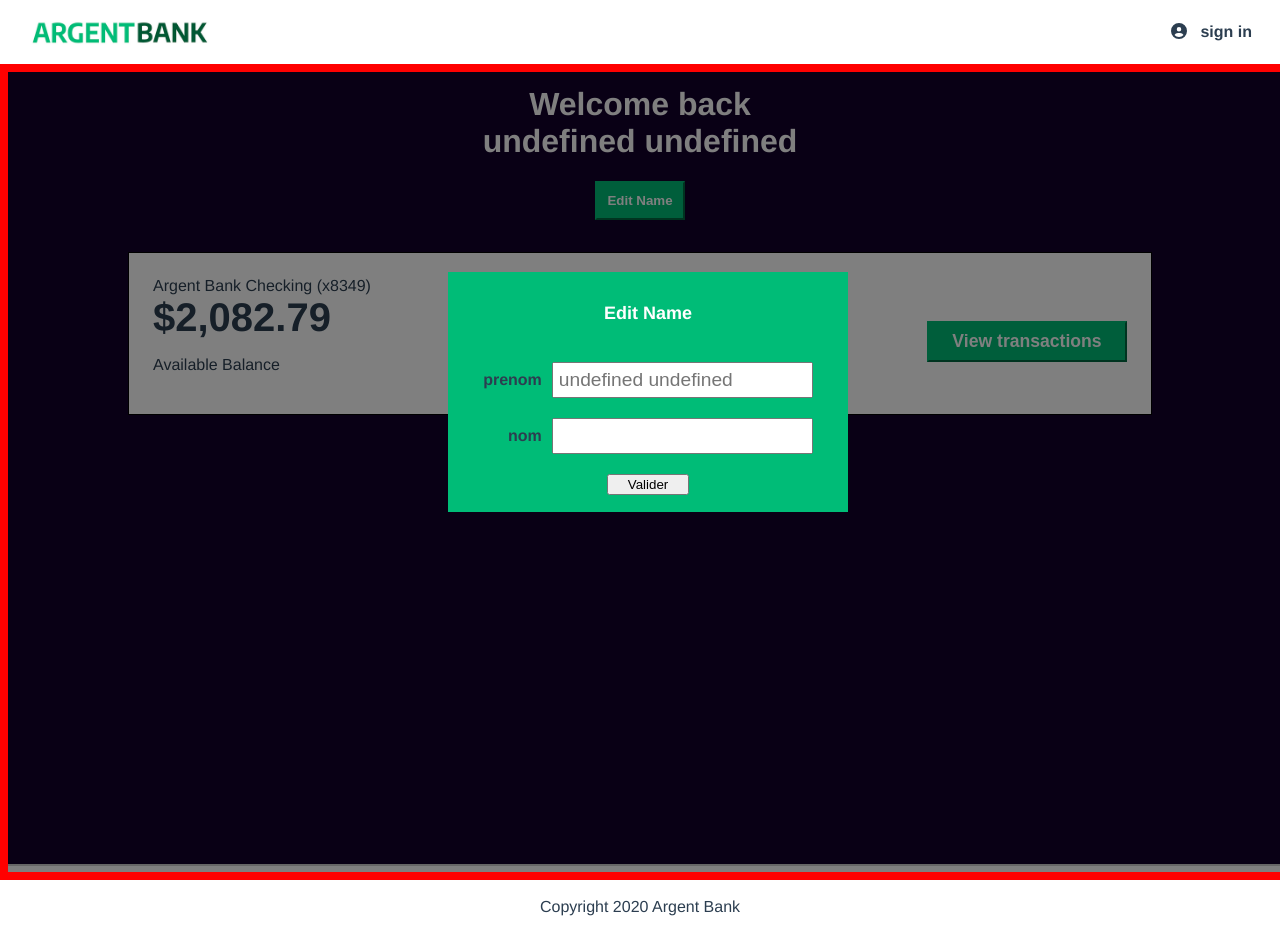
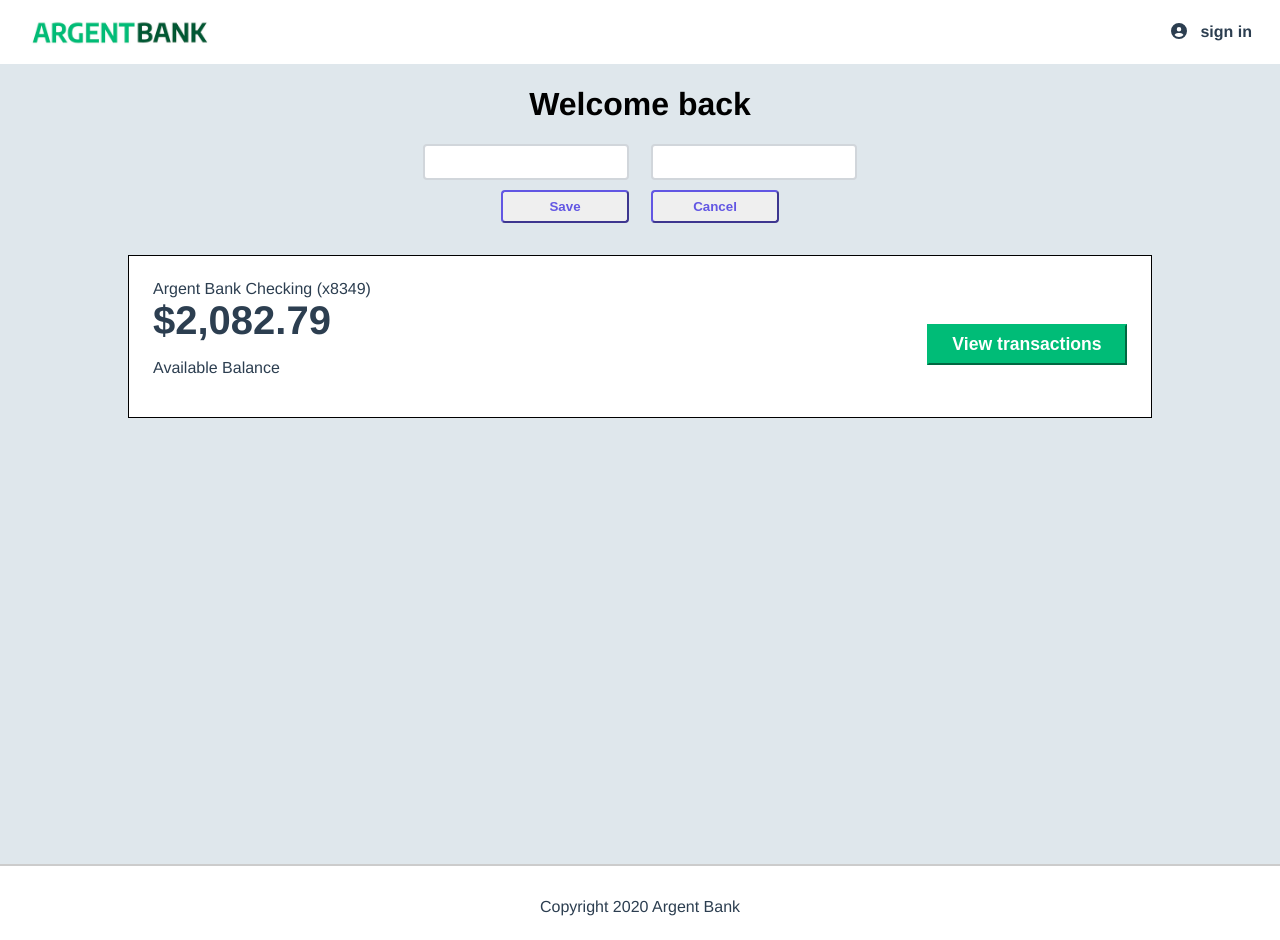
Before and after one commit to JeanVuillet/Projet13, a React (Create React App) app in the folder front/: page /user in a window 1280 px wide. Both pictures are taken after a click on the button "Edit Name". Built offline with nearby package versions, Linux system fonts and the light colour scheme.

Commit message:
modal better

```diff
--- a/front/src/Pages/User/User.jsx
+++ b/front/src/Pages/User/User.jsx
@@ -7,6 +7,7 @@ import { useChangeNameMutation, } from "../../api";
 import { useGetUserMutation } from "../../api";
 import { firstSlice } from "../../App/store";
 import { useDispatch } from "react-redux";
+import { useEffect } from "react";
 
 export function User() {
   const dispatch=useDispatch()
@@ -34,18 +35,33 @@ setNameDiv(false);
 console.log('userIs');
 console.log(user)
 }
+
   return (
     <>
-      <main className="main bg-dark">
+      <main className="main bg-dark"style={nameDiv?{backgroundColor:'#dfe7ec'}: {}}>
         <div className="header">
-          <h1>
+          {nameDiv ? (<>
+          <h1 className="welcomModal">    Welcome back</h1>
+          <div className="inputs">
+          <input id='prenom' placeholder={user.firstName}>
+            </input>
+            <input id='nom' placeholder={user.lastName}>
+            </input>
+          </div>
+          <div className="buttons">
+            <button onClick={nameChanger}>Save</button>
+            <button onClick={()=>{setNameDiv(false)}}>Cancel</button>
+          </div>
+          </>) :
+          (<><h1>
             Welcome back
             <br />
             {user.firstName+' '+user.lastName}
           </h1>
           <button className="edit-button" onClick={editName}>
             Edit Name
-          </button>
+          </button></>)}
+
         </div>
         <div className="accoutsSection">
           <h2 className="sr-only">Accounts</h2>
@@ -53,27 +69,9 @@ console.log(user)
             <AccountComp />
           </div>
         </div>
-        <div
-          className="nameSelector"
-          style={nameDiv ? { display: "flex" } : { display: "none" }}
-        >
-        <div className="modale">
-          <div className="title">Edit Name</div>
 
-          <div className="mainSection">
-            <div className="prenomSection">
-              <label htmlFor="prenom">prenom</label>
-              <input type="text" id="prenom" placeholder={user.firstName+' '+user.lastName} />
-            </div>
-            <div className="nomSection">
-              <label htmlFor="nom">nom</label>
-              <input id="nom" type="text"></input>
-            </div>
-            <button className="valider" onClick={nameChanger}>Valider</button>
-          </div>
-        </div>
-        </div>
       </main>
     </>
   );
+
 }
--- a/front/src/Pages/User/User.scss
+++ b/front/src/Pages/User/User.scss
@@ -18,22 +18,40 @@
     height: 100%;
     background-color: rgba(0, 0, 0, 0.5);
 }
-.modale{
-    position: absolute;
-    background-color: #00bc77;
-    justify-content: center;
-    width: 20%;
-    height: 30%;
+.welcomModal{
+    color: black;
     display: flex;
     flex-direction: column;
-    align-items: center;
-    gap:10%;
-    top: 40%;
-    left: 50%;
-    transform: translate(-50%, -50%);
-    z-index: 3;
-    min-width: 25rem;
+}
+.inputs{
+    display: flex;
+    justify-content: center;
+    gap:22px;
 
+    input{
+        width: 15%;
+        text-indent: 5px;
+        border: 2px solid #d1d6db;
+        border-radius: 4px;
+
+    }
+
+}
+.buttons{
+    display: flex;
+    justify-content: center;
+    gap:22px;
+   padding-top: 10px;
+
+    button{
+        width: 10%;
+        height: 33px;
+        color: #6256e3;
+        font-weight: 700;
+        border-color: #6256e3;
+        border-radius: 4px;
+        min-width: 100px;
+    }
 }
 .title{
     height: 20%;
```
